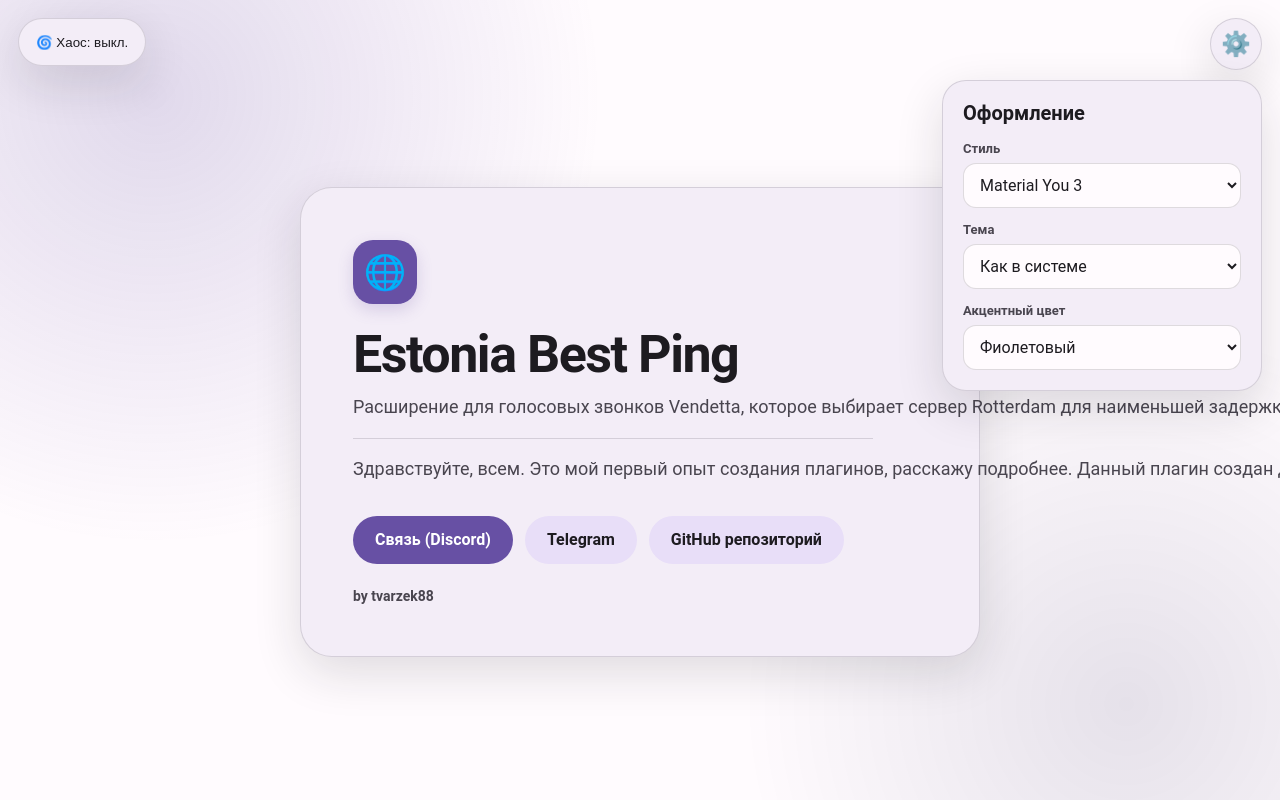
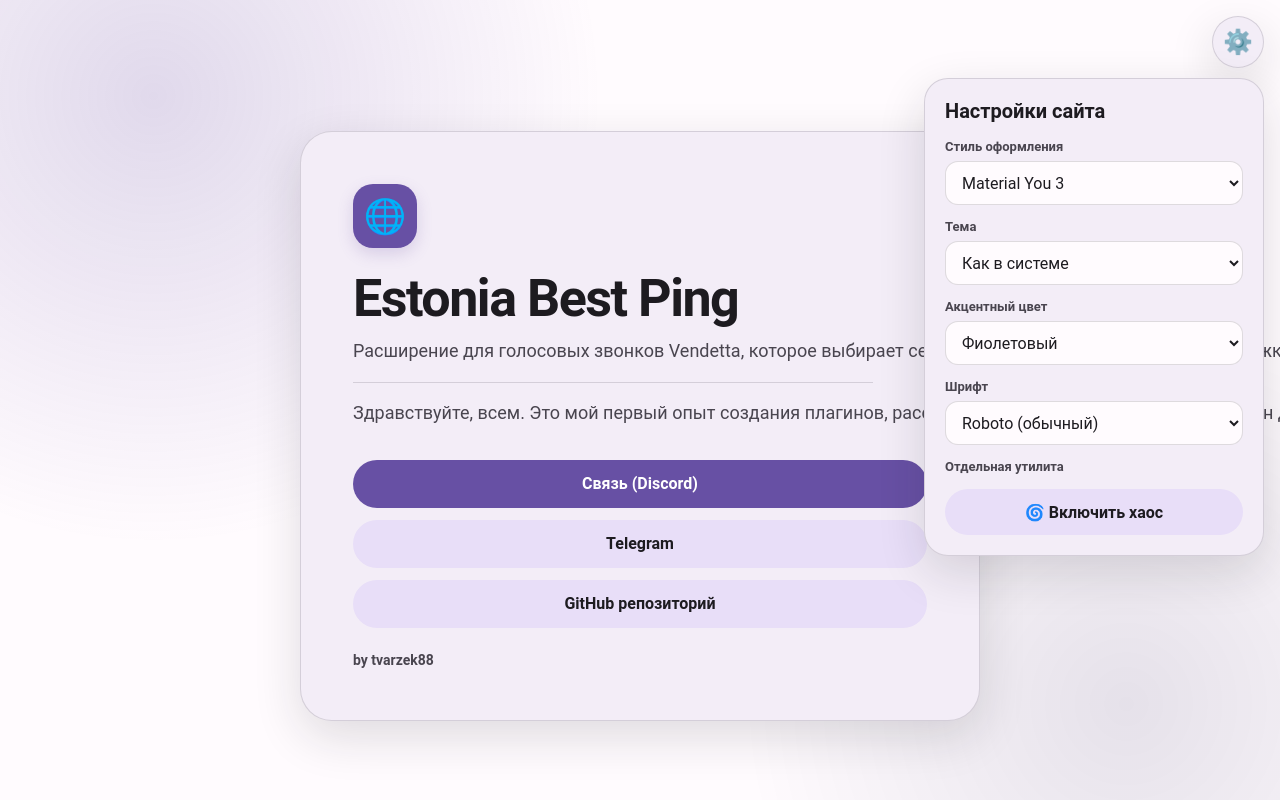
Before and after one commit to floppa078-afk/reger, a plain HTML site: page index.html in a window 1280 px wide. Both pictures are taken after a click on the button "⚙️". Shown: the top 800 px of the page. Drawn offline with Linux system fonts and the light colour scheme.

Commit message:
Stack page buttons vertically, move independent chaos control into settings, fix gear and add font selector

```diff
--- a/index.html
+++ b/index.html
@@ -8,70 +8,67 @@
   <style>
     :root { --bg:#fffbfe; --surface:#f3edf7; --surface-2:#e8def8; --primary:#6750a4; --on-primary:#fff; --text:#1d1b20; --muted:#49454f; --border:rgba(73,69,79,.18); --shadow:0 16px 48px rgba(29,27,32,.14); --glow:rgba(103,80,164,.2); }
     * { box-sizing:border-box; }
-    body { --bg:#fffbfe; --surface:#f3edf7; --surface-2:#e8def8; --text:#1d1b20; --muted:#49454f; --border:rgba(73,69,79,.18); --shadow:0 16px 48px rgba(29,27,32,.14); margin:0; min-height:100vh; display:grid; place-items:center; padding:76px 20px 32px; overflow-x:hidden; background:radial-gradient(circle at 12% 12%,var(--glow),transparent 28rem),radial-gradient(circle at 88% 88%,rgba(3,0,56,.1),transparent 24rem),var(--bg); color:var(--text); font-family:Roboto,system-ui,-apple-system,"Segoe UI",sans-serif; transition:background .3s ease,color .3s ease; }
+    body { margin:0; min-height:100vh; display:grid; place-items:center; padding:84px 20px 32px; overflow-x:hidden; background:radial-gradient(circle at 12% 12%,var(--glow),transparent 28rem),radial-gradient(circle at 88% 88%,rgba(3,0,56,.1),transparent 24rem),var(--bg); color:var(--text); font-family:Roboto,system-ui,-apple-system,"Segoe UI",sans-serif; transition:background .3s ease,color .3s ease; }
     body[data-mode="dark"] { --bg:#121116; --surface:#242129; --surface-2:#393342; --text:#f0edf4; --muted:#cac4d0; --border:rgba(230,225,229,.16); --shadow:0 18px 54px rgba(0,0,0,.35); }
     @media (prefers-color-scheme:dark) { body[data-mode="system"] { --bg:#121116; --surface:#242129; --surface-2:#393342; --text:#f0edf4; --muted:#cac4d0; --border:rgba(230,225,229,.16); --shadow:0 18px 54px rgba(0,0,0,.35); } }
-    body[data-mode="light"] { color-scheme:light; }
     body[data-accent="blue"] { --primary:#0061a4; --on-primary:#fff; --glow:rgba(0,97,164,.2); }
     body[data-accent="green"] { --primary:#386a20; --on-primary:#fff; --glow:rgba(56,106,32,.2); }
     body[data-accent="pink"] { --primary:#984061; --on-primary:#fff; --glow:rgba(152,64,97,.2); }
     body[data-accent="orange"] { --primary:#8b5000; --on-primary:#fff; --glow:rgba(139,80,0,.2); }
-    .top-button { position:fixed; z-index:5; top:18px; display:flex; align-items:center; gap:8px; min-height:48px; padding:0 17px; border:1px solid var(--border); border-radius:24px; background:var(--surface); color:var(--text); box-shadow:var(--shadow); font:700 14px inherit; cursor:pointer; }
-    #chaos-toggle { left:18px; }
-    #chaos-toggle[aria-pressed="true"] { background:var(--primary); color:var(--on-primary); }
-    .settings-wrap { position:fixed; z-index:6; top:18px; right:18px; }
-    .gear { width:52px; height:52px; display:grid; place-items:center; border:1px solid var(--border); border-radius:50%; background:var(--surface); color:var(--text); box-shadow:var(--shadow); font-size:24px; cursor:pointer; transition:transform .25s ease; }
+    body[data-font="gta"] { font-family:Pricedown,"Arial Black",Impact,sans-serif; }
+    body[data-font="coloros"] { font-family:"OPPO Sans","ColorOS Sans",Roboto,Arial,sans-serif; }
+    body[data-font="minecraft"] { font-family:Minecraftia,"Minecraft",monospace; }
+    body[data-font="hearts"] { font-family:"Heart Font","Comic Sans MS",cursive; }
+    .settings-wrap { position:fixed; z-index:10; top:16px; right:16px; }
+    .gear { width:52px; height:52px; display:grid; place-items:center; border:1px solid var(--border); border-radius:50%; background:var(--surface); color:var(--text); box-shadow:var(--shadow); font-size:24px; cursor:pointer; }
     .gear:hover { transform:rotate(35deg); }
-    .gear:focus-visible,button:focus-visible,select:focus-visible { outline:3px solid var(--primary); outline-offset:3px; }
-    .settings { position:absolute; top:62px; right:0; width:min(320px,calc(100vw - 36px)); padding:20px; border:1px solid var(--border); border-radius:24px; background:var(--surface); box-shadow:var(--shadow); color:var(--text); }
+    button:focus-visible,select:focus-visible { outline:3px solid var(--primary); outline-offset:3px; }
+    .settings { position:absolute; top:62px; right:0; width:min(340px,calc(100vw - 32px)); max-height:calc(100vh - 90px); overflow:auto; padding:20px; border:1px solid var(--border); border-radius:24px; background:var(--surface); box-shadow:var(--shadow); color:var(--text); }
     .settings[hidden] { display:none; }
     .settings h2 { margin:0 0 16px; font-size:20px; }
     .setting { display:grid; gap:7px; margin-top:14px; }
     .setting label { color:var(--muted); font-size:13px; font-weight:700; }
-    .setting select { width:100%; padding:11px 12px; border:1px solid var(--border); border-radius:13px; background:var(--bg); color:var(--text); font:inherit; }
+    .setting select { width:100%; min-height:44px; padding:10px 12px; border:1px solid var(--border); border-radius:13px; background:var(--bg); color:var(--text); font:inherit; }
+    .chaos-control { width:100%; min-height:46px; margin-top:8px; border:0; border-radius:23px; background:var(--surface-2); color:var(--text); font:inherit; font-weight:700; cursor:pointer; }
+    .chaos-control[aria-pressed="true"] { background:var(--primary); color:var(--on-primary); }
     .card { width:min(680px,100%); padding:clamp(28px,7vw,52px); border:1px solid var(--border); border-radius:32px; background:var(--surface); box-shadow:var(--shadow); transition:background .3s ease,border-radius .3s ease,box-shadow .3s ease; }
     .icon { width:64px; height:64px; display:grid; place-items:center; border-radius:20px; background:var(--primary); color:var(--on-primary); font-size:34px; box-shadow:0 6px 16px var(--glow); }
     h1 { margin:24px 0 10px; font-size:clamp(32px,7vw,52px); line-height:1.05; letter-spacing:-1.5px; }
     p { max-width:520px; margin:0; color:var(--muted); font-size:18px; line-height:1.6; }
     .description { margin-top:16px; padding-top:16px; border-top:1px solid var(--border); }
-    .author { margin-top:24px; color:var(--muted); font-size:14px; font-weight:700; }
-    .actions { display:flex; flex-wrap:wrap; gap:12px; margin-top:32px; }
-    .button { min-height:48px; display:inline-flex; align-items:center; justify-content:center; gap:10px; padding:0 22px; border-radius:24px; text-decoration:none; font-weight:700; transition:transform .18s ease,box-shadow .18s ease,background .18s ease; }
+    .actions { display:flex; flex-direction:column; gap:12px; margin-top:32px; }
+    .button { width:100%; min-height:48px; display:flex; align-items:center; justify-content:center; padding:12px 20px; border-radius:24px; text-align:center; text-decoration:none; font-weight:700; transition:transform .18s ease,box-shadow .18s ease; }
     .button:hover { transform:translateY(-2px); box-shadow:0 8px 18px rgba(29,27,32,.14); }
     .filled { background:var(--primary); color:var(--on-primary); }
     .tonal { background:var(--surface-2); color:var(--text); }
-    body[data-style="glass"] .card,body[data-style="glass"] .settings,body[data-style="glass"] .gear,body[data-style="glass"] .top-button { background:color-mix(in srgb,var(--surface) 68%,transparent); backdrop-filter:blur(24px) saturate(160%); -webkit-backdrop-filter:blur(24px) saturate(160%); border-color:rgba(255,255,255,.32); }
+    .author { margin-top:24px; color:var(--muted); font-size:14px; font-weight:700; }
+    body[data-style="glass"] .card,body[data-style="glass"] .settings,body[data-style="glass"] .gear { background:color-mix(in srgb,var(--surface) 68%,transparent); backdrop-filter:blur(24px) saturate(160%); -webkit-backdrop-filter:blur(24px) saturate(160%); border-color:rgba(255,255,255,.32); }
     body[data-style="glass"] .card { border-radius:36px; box-shadow:0 24px 80px rgba(50,40,90,.2),inset 0 1px rgba(255,255,255,.45); }
     body[data-style="glass"] { background-image:radial-gradient(ellipse at 15% 15%,var(--glow),transparent 32rem),radial-gradient(ellipse at 85% 85%,rgba(0,190,255,.14),transparent 28rem),linear-gradient(135deg,var(--bg),var(--surface-2)); }
     body[data-style="nothing"] { font-family:"Courier New",monospace; background-image:radial-gradient(var(--border) .8px,transparent .8px); background-size:18px 18px; }
     body[data-style="nothing"] .card { border:2px solid var(--text); border-radius:8px; box-shadow:8px 8px 0 var(--primary); }
     body[data-style="nothing"] .icon { border-radius:50%; background:var(--text); color:var(--bg); box-shadow:none; }
-    body[data-style="nothing"] h1 { text-transform:uppercase; letter-spacing:-2px; }
     body[data-style="nothing"] .button { border-radius:4px; text-transform:uppercase; }
-    body[data-style="nothing"] .filled { background:#e53935; color:white; }
-    body[data-style="nothing"] .tonal { border:1px solid var(--text); }
-    @keyframes chaos-float { 0%,100% { transform:translate(var(--x1),var(--y1)) rotate(var(--r1)); } 50% { transform:translate(var(--x2),var(--y2)) rotate(var(--r2)); } }
-    @keyframes chaos-letter { 0%,100% { transform:translate(0,0) rotate(0) scale(1); } 30% { transform:translate(var(--dx),var(--dy)) rotate(var(--rot)) scale(1.12); } 65% { transform:translate(calc(var(--dx) * -1),calc(var(--dy) * -1)) rotate(calc(var(--rot) * -1)); } }
+    @keyframes chaos-float { 0%,100% { transform:translate(-3px,2px) rotate(-2deg); } 50% { transform:translate(4px,-4px) rotate(3deg); } }
+    @keyframes chaos-letter { 0%,100% { transform:translate(0) rotate(0) scale(1); } 35% { transform:translate(var(--dx),var(--dy)) rotate(var(--rot)) scale(1.13); } 70% { transform:translate(calc(var(--dx)*-1),calc(var(--dy)*-1)) rotate(calc(var(--rot)*-1)); } }
     @keyframes chaos-hue { to { filter:hue-rotate(360deg); } }
     body.chaos-mode { background-size:200% 200%; animation:chaos-hue 6s linear infinite; }
-    body.chaos-mode .card { animation:chaos-float 2.4s ease-in-out infinite; --x1:-4px; --y1:3px; --r1:-1deg; --x2:5px; --y2:-5px; --r2:1.5deg; border-radius:14px 36px 12px 30px; }
-    body.chaos-mode .icon { animation:chaos-float 1.3s ease-in-out infinite; --x1:-6px; --y1:2px; --r1:-12deg; --x2:7px; --y2:-4px; --r2:16deg; }
-    body.chaos-mode .chaos-char { position:relative; display:inline-block; animation:chaos-letter 1.7s ease-in-out infinite; animation-delay:var(--delay); }
-    body.chaos-mode .button { animation:chaos-float 1.8s ease-in-out infinite; --x1:-3px; --y1:3px; --r1:-3deg; --x2:4px; --y2:-4px; --r2:4deg; }
-    body.chaos-mode .button:nth-child(2) { animation-delay:-.7s; }
+    body.chaos-mode .card,body.chaos-mode .button,body.chaos-mode .icon { animation:chaos-float 1.8s ease-in-out infinite; }
+    body.chaos-mode .chaos-char { display:inline-block; animation:chaos-letter 1.7s ease-in-out infinite; animation-delay:var(--delay); }
     @media (prefers-reduced-motion:reduce) { *,*::before,*::after { animation-duration:.01ms!important; animation-iteration-count:1!important; scroll-behavior:auto!important; } }
-    @media (max-width:480px) { .top-button { top:12px; min-height:44px; padding:0 13px; } #chaos-toggle { left:12px; } .settings-wrap { top:12px; right:12px; } body { padding:72px 16px 24px; } .actions { flex-direction:column; } .button { width:100%; } }
+    @media (max-width:480px) { .settings-wrap { top:12px; right:12px; } body { padding:76px 16px 24px; } }
   </style>
 </head>
-<body data-style="material" data-mode="system" data-accent="purple">
-  <button class="top-button" id="chaos-toggle" type="button" aria-pressed="false">🌀 Хаос: выкл.</button>
+<body data-style="material" data-mode="system" data-accent="purple" data-font="roboto">
   <div class="settings-wrap">
     <button class="gear" id="settings-toggle" type="button" aria-label="Настройки оформления" aria-expanded="false" aria-controls="settings-panel">⚙️</button>
     <section class="settings" id="settings-panel" aria-labelledby="settings-title" hidden>
-      <h2 id="settings-title">Оформление</h2>
-      <div class="setting"><label for="style-select">Стиль</label><select id="style-select"><option value="material">Material You 3</option><option value="glass">Liquid Glass</option><option value="nothing">Nothing OS</option></select></div>
+      <h2 id="settings-title">Настройки сайта</h2>
+      <div class="setting"><label for="style-select">Стиль оформления</label><select id="style-select"><option value="material">Material You 3</option><option value="glass">Liquid Glass</option><option value="nothing">Nothing OS</option></select></div>
       <div class="setting"><label for="mode-select">Тема</label><select id="mode-select"><option value="system">Как в системе</option><option value="light">Светлая</option><option value="dark">Тёмная</option></select></div>
       <div class="setting"><label for="accent-select">Акцентный цвет</label><select id="accent-select"><option value="purple">Фиолетовый</option><option value="blue">Синий</option><option value="green">Зелёный</option><option value="pink">Розовый</option><option value="orange">Оранжевый</option></select></div>
+      <div class="setting"><label for="font-select">Шрифт</label><select id="font-select"><option value="roboto">Roboto (обычный)</option><option value="gta">GTA: San Andreas (Pricedown)</option><option value="coloros">ColorOS / OPPO Sans</option><option value="minecraft">Minecraft</option><option value="hearts">Шрифт с сердечками</option></select></div>
+      <div class="setting"><label>Отдельная утилита</label><button class="chaos-control" id="chaos-toggle" type="button" aria-pressed="false">🌀 Включить хаос</button></div>
     </section>
   </div>
   <main class="card">
@@ -91,37 +88,43 @@
     const toggle = document.getElementById('settings-toggle');
     const panel = document.getElementById('settings-panel');
     const chaosToggle = document.getElementById('chaos-toggle');
-    const controls = { style:document.getElementById('style-select'), mode:document.getElementById('mode-select'), accent:document.getElementById('accent-select') };
-    const defaults = { style:'material', mode:'system', accent:'purple' };
+    const controls = {
+      style:document.getElementById('style-select'),
+      mode:document.getElementById('mode-select'),
+      accent:document.getElementById('accent-select'),
+      font:document.getElementById('font-select')
+    };
+    const defaults = { style:'material', mode:'system', accent:'purple', font:'roboto' };
     let saved = {};
     try { saved = JSON.parse(localStorage.getItem('estonia-ping-settings') || '{}'); } catch (_) {}
     for (const [key,control] of Object.entries(controls)) {
       const value = saved[key];
       control.value = [...control.options].some(option => option.value === value) ? value : defaults[key];
-      body.dataset[key] = control.value;
+      if (key !== 'font') body.dataset[key] = control.value;
+      else body.dataset.font = control.value;
       control.addEventListener('change',() => {
-        body.dataset[key] = control.value;
-        try { localStorage.setItem('estonia-ping-settings',JSON.stringify({style:controls.style.value,mode:controls.mode.value,accent:controls.accent.value})); } catch (_) {}
+        if (key === 'font') body.dataset.font = control.value;
+        else body.dataset[key] = control.value;
+        try { localStorage.setItem('estonia-ping-settings',JSON.stringify(Object.fromEntries(Object.entries(controls).map(([name,item]) => [name,item.value])))); } catch (_) {}
       });
     }
     toggle.addEventListener('click',() => { const opening = panel.hidden; panel.hidden = !opening; toggle.setAttribute('aria-expanded',String(opening)); });
     document.addEventListener('click',event => { if (!panel.hidden && !panel.contains(event.target) && !toggle.contains(event.target)) { panel.hidden = true; toggle.setAttribute('aria-expanded','false'); } });
     document.addEventListener('keydown',event => { if (event.key === 'Escape' && !panel.hidden) { panel.hidden = true; toggle.setAttribute('aria-expanded','false'); toggle.focus(); } });
-    const chaoticText = [...document.querySelectorAll('h1, main p')];
-    for (const element of chaoticText) {
+    const chaosText = [...document.querySelectorAll('h1, main p')];
+    for (const element of chaosText) {
       const original = element.textContent;
       element.setAttribute('aria-label',original);
-      element.setAttribute('data-chaos-text','');
       element.textContent = '';
-      for (const [index,char] of [...original].entries()) {
+      for (const char of original) {
         const span = document.createElement('span');
         span.className = 'chaos-char';
         span.setAttribute('aria-hidden','true');
         span.textContent = char === ' ' ? '\u00a0' : char;
-        span.style.setProperty('--delay',`${(Math.random() * 1.8).toFixed(2)}s`);
-        span.style.setProperty('--dx',`${Math.round(Math.random() * 14 - 7)}px`);
-        span.style.setProperty('--dy',`${Math.round(Math.random() * 16 - 8)}px`);
-        span.style.setProperty('--rot',`${Math.round(Math.random() * 50 - 25)}deg`);
+        span.style.setProperty('--delay',`${(Math.random()*1.8).toFixed(2)}s`);
+        span.style.setProperty('--dx',`${Math.round(Math.random()*14-7)}px`);
+        span.style.setProperty('--dy',`${Math.round(Math.random()*16-8)}px`);
+        span.style.setProperty('--rot',`${Math.round(Math.random()*50-25)}deg`);
         element.append(span);
       }
     }
@@ -130,7 +133,7 @@
     function setChaos(enabled) {
       body.classList.toggle('chaos-mode',enabled);
       chaosToggle.setAttribute('aria-pressed',String(enabled));
-      chaosToggle.textContent = enabled ? '🌀 Хаос: вкл.' : '🌀 Хаос: выкл.';
+      chaosToggle.textContent = enabled ? '🌀 Выключить хаос' : '🌀 Включить хаос';
       try { localStorage.setItem('estonia-ping-chaos',String(enabled)); } catch (_) {}
     }
     chaosToggle.addEventListener('click',() => setChaos(!body.classList.contains('chaos-mode')));
```
